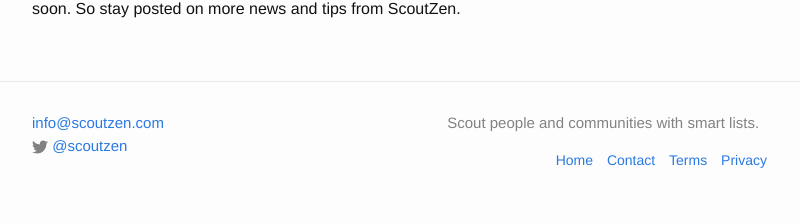
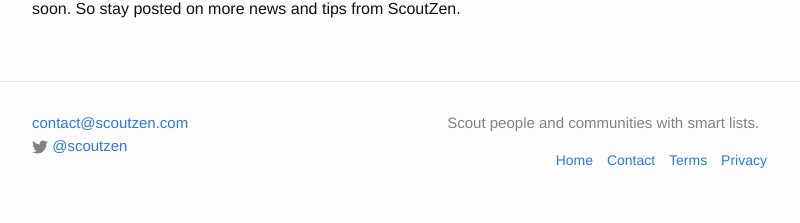
Before and after one commit to ScoutZen/scoutzen.github.io, a Jekyll site: the page built from _posts/2016-08-01-twitter-list-sync.md, in a window 1280 px wide. Shown: the part 1873-2096 px from the top of the page, without its empty margins (238-1038 px from the left). Built offline with Jekyll 4.4.1, drawn with Linux system fonts in a browser that asks for light colours.

Commit message:
Fix email address

```diff
--- a/_config.yml
+++ b/_config.yml
@@ -7,7 +7,7 @@
 
 # Site settings
 title: ScoutZen Blog
-email: info@scoutzen.com
+email: contact@scoutzen.com
 description: > # this means to ignore newlines until "baseurl:"
   Scout people and communities with smart lists.
 baseurl: "" # the subpath of your site, e.g. /blog
--- a/_posts/2016-08-01-twitter-list-sync.md
+++ b/_posts/2016-08-01-twitter-list-sync.md
@@ -78,4 +78,4 @@ posted on more news and tips from ScoutZen.
 [sz]: https://www.scoutzen.com
 [acct]: https://www.scoutzen.com/account
 [twrl]: https://dev.twitter.com/rest/public/rate-limiting
-[mail]: info@scoutzen.com
+[mail]: contact@scoutzen.com
```
